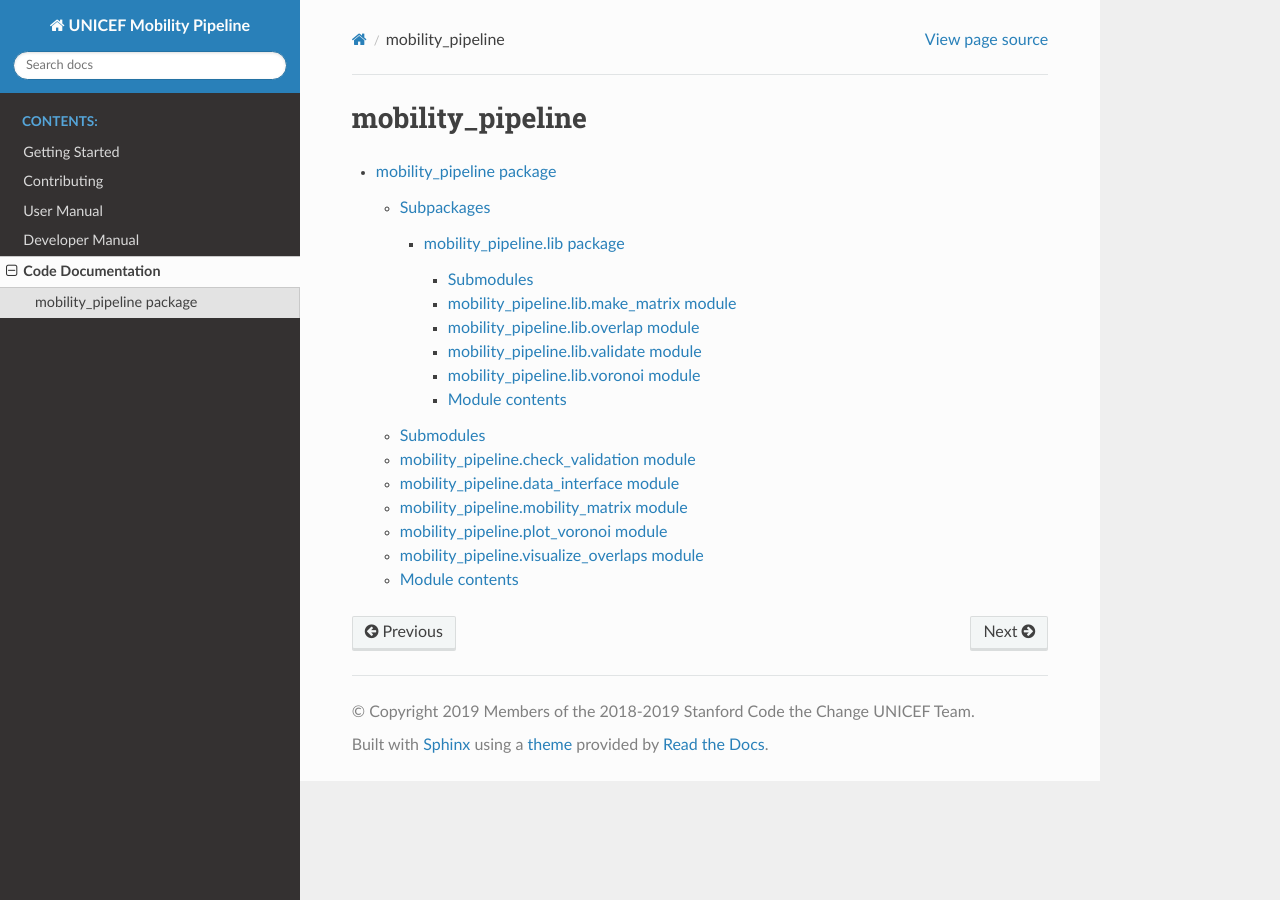
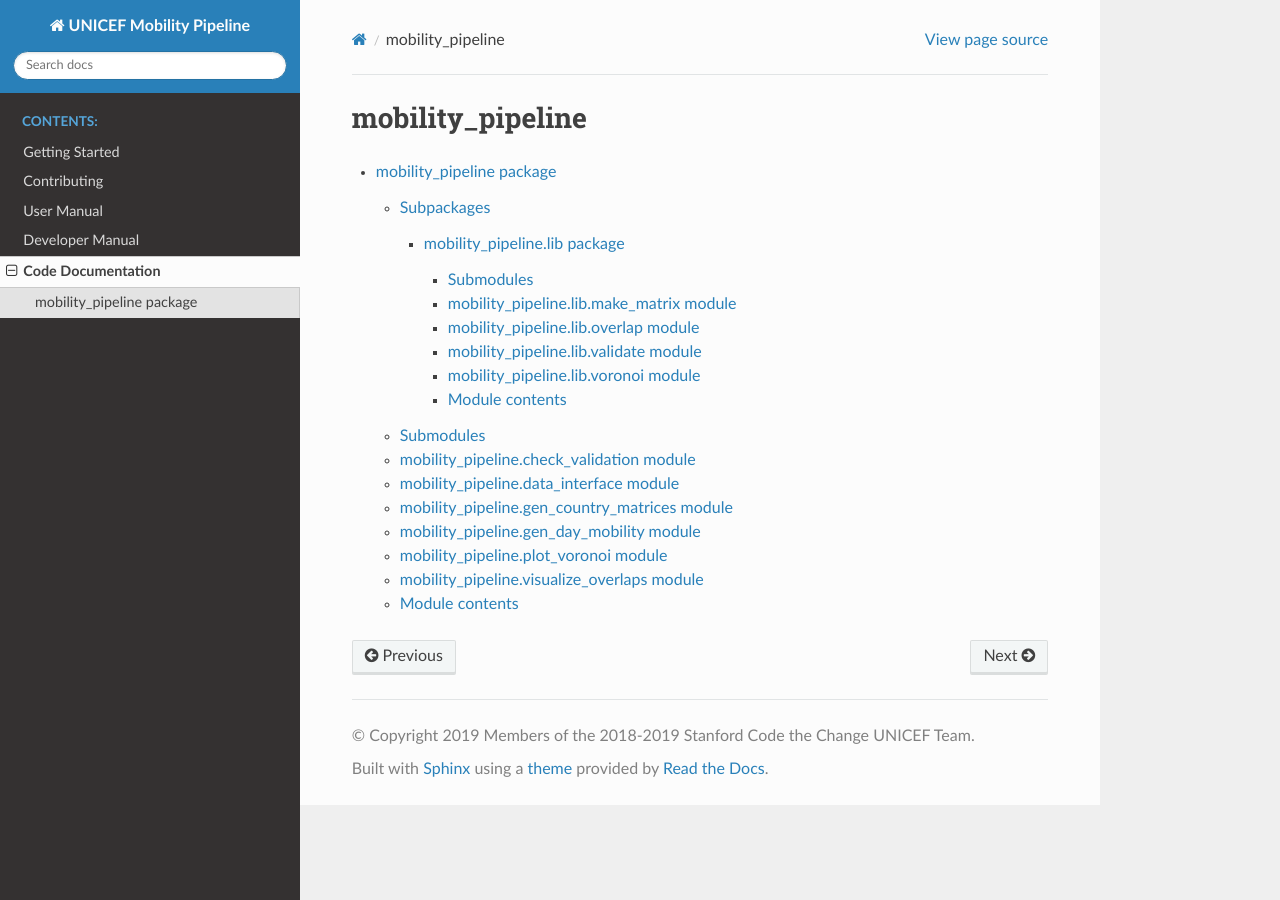
Before and after one commit to codethechange/mobility_pipeline, a Sphinx documentation site: the page built from docs/modules.rst, in a window 1280 px wide. Built offline with Sphinx 7.4.7 and the Read the Docs theme 2.0.0, drawn with Linux system fonts in a browser that asks for light colours.

Commit message:
Re-generate docs

```diff
--- a/docs/mobility_pipeline.rst
+++ b/docs/mobility_pipeline.rst
@@ -27,10 +27,18 @@ mobility\_pipeline.data\_interface module
     :undoc-members:
     :show-inheritance:
 
-mobility\_pipeline.mobility\_matrix module
-------------------------------------------
+mobility\_pipeline.gen\_country\_matrices module
+------------------------------------------------
 
-.. automodule:: mobility_pipeline.mobility_matrix
+.. automodule:: mobility_pipeline.gen_country_matrices
+    :members:
+    :undoc-members:
+    :show-inheritance:
+
+mobility\_pipeline.gen\_day\_mobility module
+--------------------------------------------
+
+.. automodule:: mobility_pipeline.gen_day_mobility
     :members:
     :undoc-members:
     :show-inheritance:
--- a/docs/user_manual.rst
+++ b/docs/user_manual.rst
@@ -57,6 +57,7 @@ Running the Program
 -------------------
 
 There are 2 scripts:
+
 * ``gen_country_matrices.py``: run once for each admin level / country you want
   data for. It will generate the admin-to-tower and tower-to-admin matrices.
 * ``gen_day_mobility.py``: run for each day's worth of data. It will compute
```
